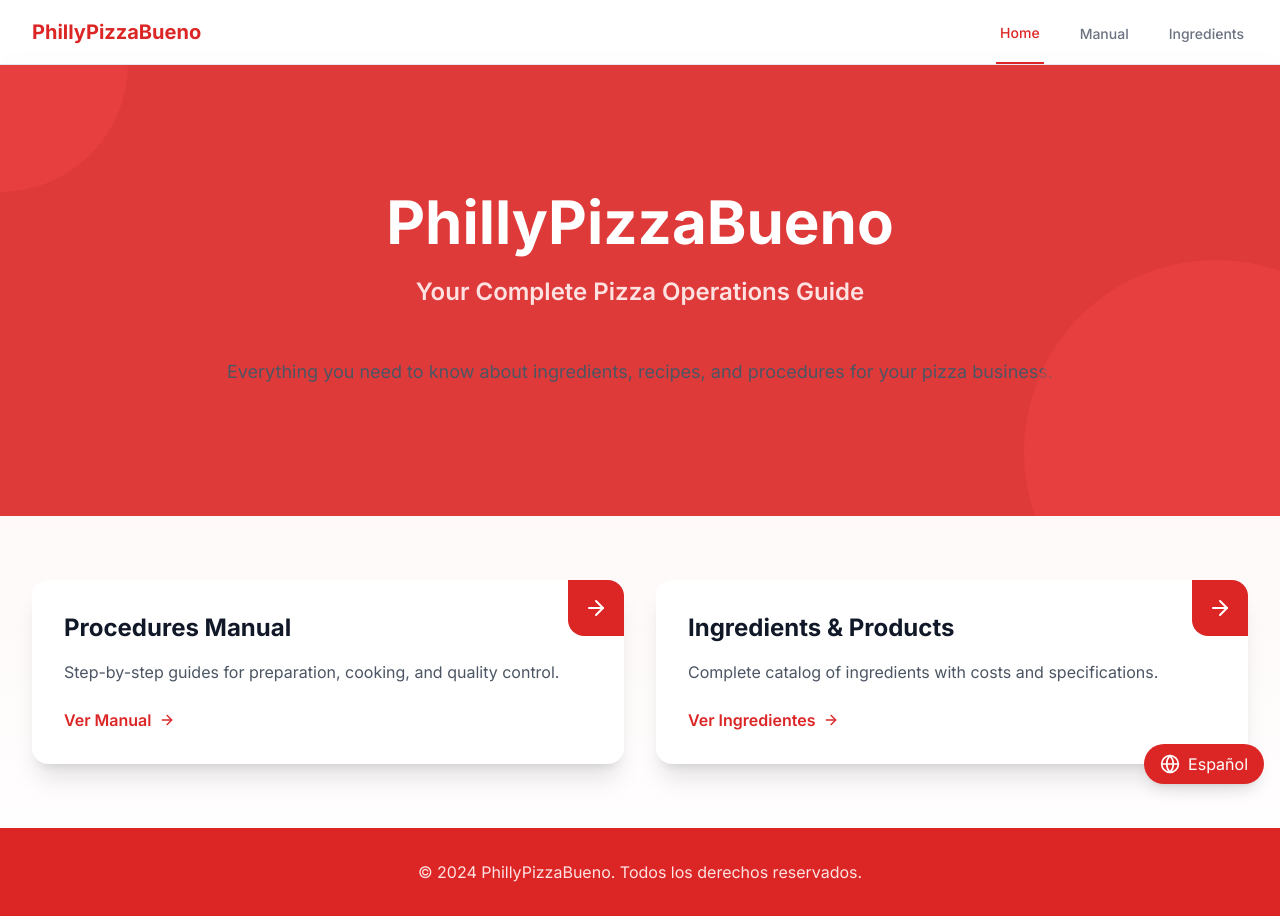
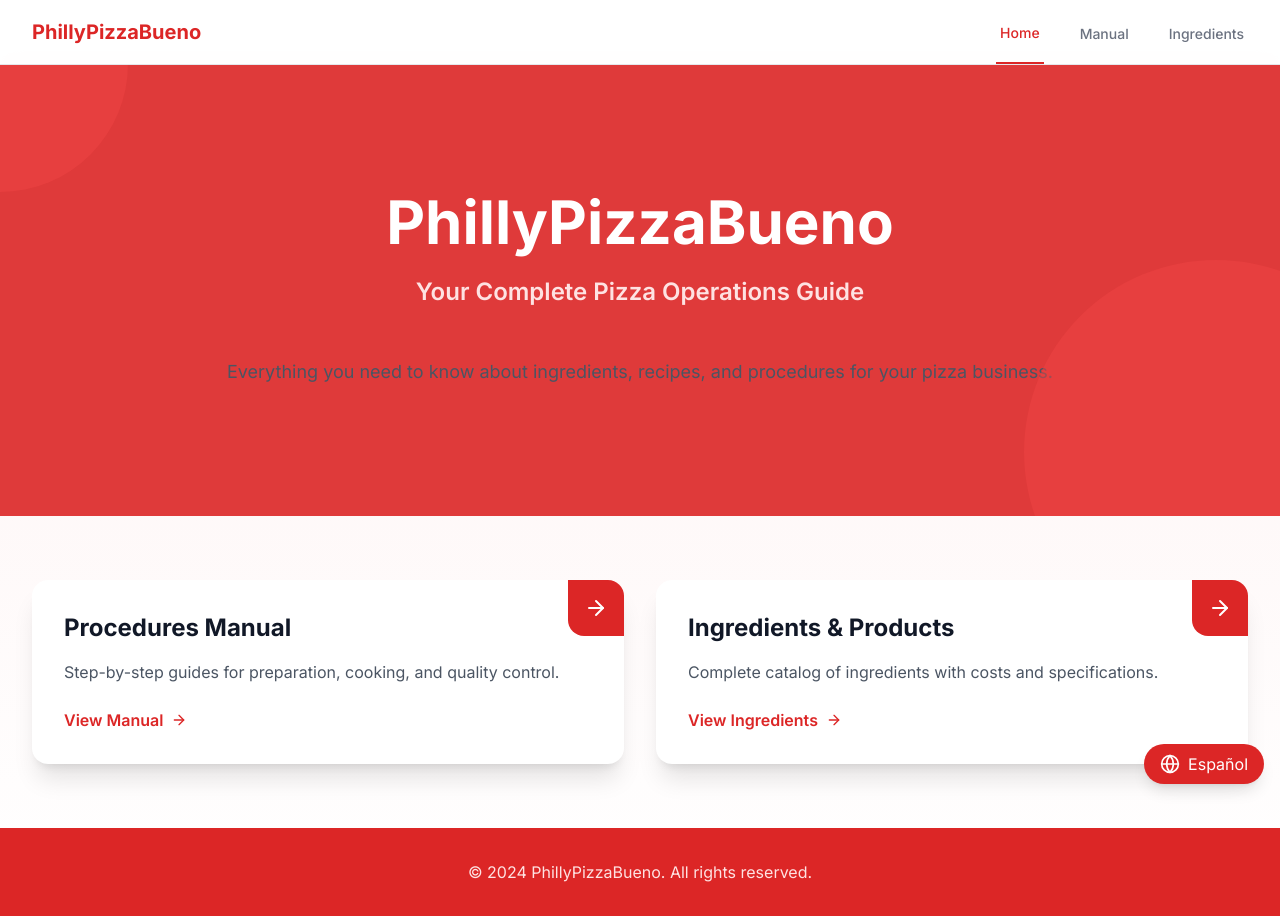
Before and after one commit to tomcat65/philly-pizza-bueno, a Next.js app: page / in a window 1280 px wide. Built offline with nearby package versions, Linux system fonts and the light colour scheme.

Commit message:
Update home page translations and fix card action text

```diff
--- a/app/page.tsx
+++ b/app/page.tsx
@@ -17,12 +17,17 @@ const translations = {
         title: "Procedures Manual",
         description:
           "Step-by-step guides for preparation, cooking, and quality control.",
+        action: "View Manual",
       },
       ingredients: {
         title: "Ingredients & Products",
         description:
           "Complete catalog of ingredients with costs and specifications.",
+        action: "View Ingredients",
       },
+    },
+    footer: {
+      copyright: "© 2024 PhillyPizzaBueno. All rights reserved.",
     },
   },
   es: {
@@ -37,12 +42,17 @@ const translations = {
         title: "Manual de Procedimientos",
         description:
           "Guías paso a paso para preparación, cocción y control de calidad.",
+        action: "Ver Manual",
       },
       ingredients: {
         title: "Ingredientes y Productos",
         description:
           "Catálogo completo de ingredientes con costos y especificaciones.",
+        action: "Ver Ingredientes",
       },
+    },
+    footer: {
+      copyright: "© 2024 PhillyPizzaBueno. Todos los derechos reservados.",
     },
   },
 };
@@ -91,7 +101,7 @@ export default function Home() {
             </h2>
             <p className="text-gray-600 mb-6">{t.cards.manual.description}</p>
             <div className="flex items-center text-red-600 font-semibold">
-              Ver Manual
+              {t.cards.manual.action}
               <ArrowRight className="ml-2 w-4 h-4 transform group-hover:translate-x-1 transition-transform" />
             </div>
           </Link>
@@ -111,7 +121,7 @@ export default function Home() {
               {t.cards.ingredients.description}
             </p>
             <div className="flex items-center text-red-600 font-semibold">
-              Ver Ingredientes
+              {t.cards.ingredients.action}
               <ArrowRight className="ml-2 w-4 h-4 transform group-hover:translate-x-1 transition-transform" />
             </div>
           </Link>
@@ -121,9 +131,7 @@ export default function Home() {
       {/* Footer */}
       <footer className="bg-red-600 text-white py-8">
         <div className="max-w-7xl mx-auto px-4 sm:px-6 lg:px-8 text-center">
-          <p className="text-red-100">
-            © 2024 PhillyPizzaBueno. Todos los derechos reservados.
-          </p>
+          <p className="text-red-100">{t.footer.copyright}</p>
         </div>
       </footer>
     </main>
```
